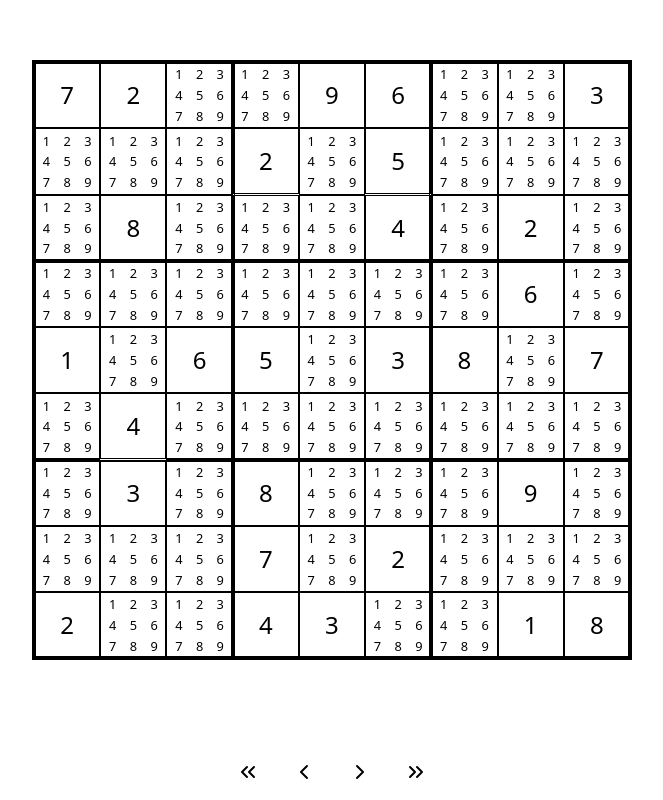
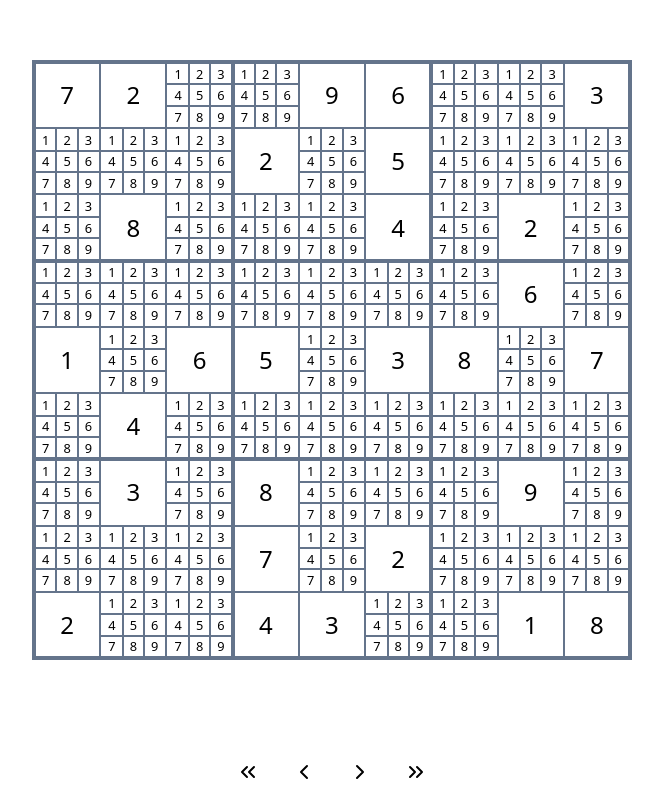
Before and after one commit to RingoDev/Sudoku-Solver, a Next.js app: page / in a window 1280 px wide. Shown: the whole page, without its empty margins (308-971 px from the left). Built offline with nearby package versions, Linux system fonts and the light colour scheme.

Commit message:
fixed up solver

```diff
--- a/components/components/SudokuGrid.tsx
+++ b/components/components/SudokuGrid.tsx
@@ -29,11 +29,17 @@ const SudokuGrid: React.FC<SudokuGridProps> = ({
         "mx-auto aspect-square p-4 sm:p-8 md:max-h-[90vh] md:w-[1024px] md:max-w-[90vh] md:p-16 "
       }
     >
-      <div className={"grid aspect-square grid-cols-3 gap-1 outline outline-4"}>
+      <div
+        className={
+          "grid aspect-square grid-cols-3 gap-1 outline outline-4 outline-slate-500"
+        }
+      >
         {[0, 1, 2, 3, 4, 5, 6, 7, 8].map((index) => (
           <div
             key={index}
-            className={"grid w-full grid-cols-3 gap-1 outline outline-1"}
+            className={
+              "grid w-full grid-cols-3 gap-1 outline outline-1 outline-slate-500"
+            }
           >
             <MiddleGrid
               setNumber={setNumber}
--- a/components/components/middle-grid.tsx
+++ b/components/components/middle-grid.tsx
@@ -31,7 +31,7 @@ const MiddleGrid = ({
       <div
         key={index}
         className={
-          "align-center flex aspect-square w-full flex-col items-center justify-center text-center text-2xl outline outline-1 outline-offset-1"
+          "align-center flex aspect-square w-full flex-col items-center justify-center text-center text-2xl outline outline-1 outline-offset-1 outline-slate-500"
         }
         onClick={() => {
           setSelected(index);
--- a/components/components/possible-grid.tsx
+++ b/components/components/possible-grid.tsx
@@ -8,13 +8,15 @@ const PossibleGrid: React.FC<PossibleGridProps> = ({ values }) => {
   return (
     <div
       className={
-        "xl:text-md grid aspect-square w-full grid-cols-3 text-xs leading-3 sm:text-xs md:text-[0.75rem] lg:text-[0.8rem] 2xl:text-lg"
+        "xl:text-md grid aspect-square w-full grid-cols-3 gap-[0.125rem] text-xs leading-3 sm:text-xs md:text-[0.75rem] lg:text-[0.8rem] 2xl:text-lg"
       }
     >
       {[1, 2, 3, 4, 5, 6, 7, 8, 9].map((currentNumber, i) => (
         <div
           key={i}
-          className={"flex aspect-square items-center justify-center"}
+          className={
+            "flex aspect-square items-center justify-center outline outline-[0.5px] outline-offset-1 outline-slate-500"
+          }
         >
           {values.includes(currentNumber) ? currentNumber : ""}
         </div>
```
